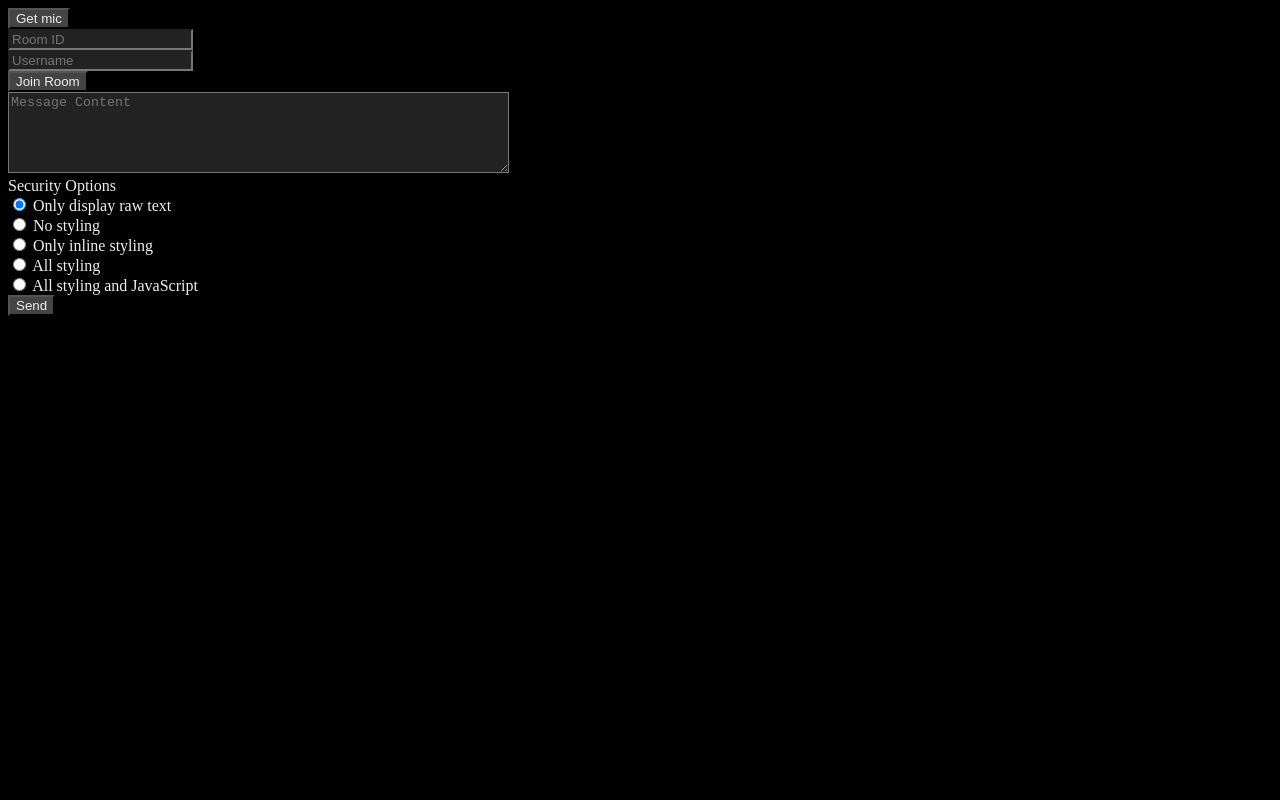
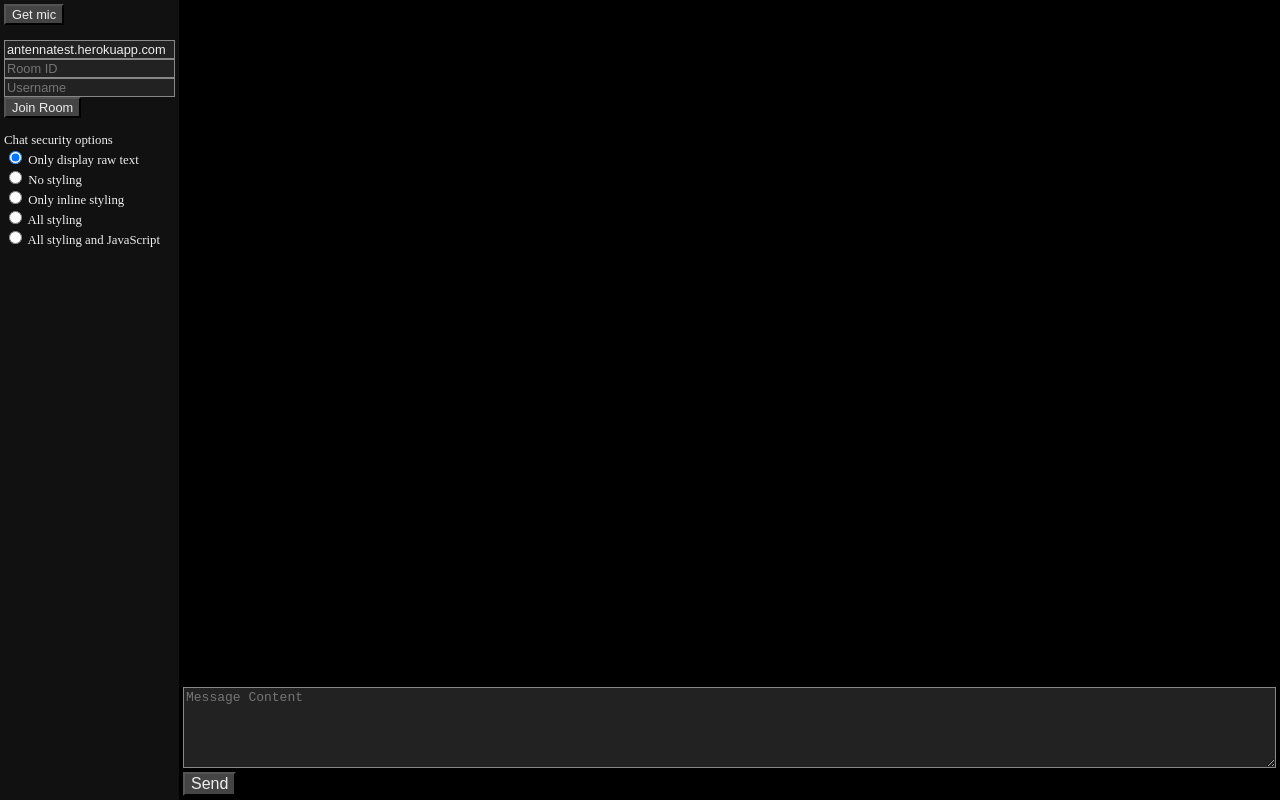
Before and after one commit to antenna-p2p/antenna-client, a plain HTML site: page client/index.html in a window 1280 px wide. Drawn offline with nearby package versions, Linux system fonts and the light colour scheme; no server answers.

Commit message:
finalized frontend

```diff
--- a/client/css/stylesheet.css
+++ b/client/css/stylesheet.css
@@ -1,8 +1,23 @@
+/*
+ * variables
+ */
 :root {
 	--background: #000;
-	--background2: #222;
-	--background3: #444;
+	--background2: #111;
+	--background3: #222;
+	--background4: #444;
+	--highlight: #888;
 	--text-color: #eee; /* low contrast #ccc high contrast #fff */
+	--font-size: 1rem;
+	--font-size-large: 2rem;
+	--font-size-small: .8rem;
+}
+
+/*
+ * global changes (like to style elements in general)
+ */
+* {
+	box-sizing: border-box;
 }
 
 body, textarea, input, button {
@@ -10,15 +25,64 @@ body, textarea, input, button {
 }
 body {
 	background-color: var(--background);
+	margin: 0;
+	width: 100vw;
+	height: 100vh;
+	font-size: var(font-size);
+}
+textarea, input, button {
+	color: var(--text-color);
+	font-size: inherit;
 }
 textarea, input {
+	background-color: var(--background3);
+	border: solid 1px var(--highlight);
+	font-size: inherit;
+}
+button {
+	background-color: var(--background4);
+}
+
+/*
+ * quick styling
+ * these should probably be removed, it makes it harder to make custom ui styles
+ */
+.pad { padding: 4px; }
+
+.w100 { width: 100%; }
+.h100 { height: 100%; }
+
+.font-large { font-size: var(--font-size-large); }
+.font-normal { font-size: var(--font-size); }
+.font-small { font-size: var(--font-size-small); }
+
+.flex { display: flex; }
+.flex.column { flex-direction: column; }
+.flex.row { flex-direction: row; }
+.flex.just-start { justify-content: flex-start; }
+.flex.just-end { justify-content: flex-end; }
+.flex.just-center { justify-content: center; }
+.flex.just-space-between { justify-content: space-between; }
+.flex.just-space-around { justify-content: space-around; }
+.flex.just-space-evenly { justify-content: space-evenly; }
+.flex.align-start { align-items: flex-start; }
+.flex.align-end { align-items: flex-end; }
+.flex.align-center { align-items: center; }
+.flex.align-stretch { align-items: stretch; }
+.flex.align-baseline { align-items: baseline; }
+.flex > .grow { flex-grow: 1; }
+.flex > .shrink { flex-shrink: 1; }
+
+/*
+ * feature specific styling
+ */
+
+#roomWindow {
+	font-size: var(--font-size-small);
 	background-color: var(--background2);
 }
-button {
-	background-color: var(--background3);
-}
 
-.column {
+#msgContainer {
 
 }
 
@@ -35,3 +99,8 @@ button {
 .msg-frame {
 	width: 100%;
 }
+
+#msgContent {
+	resize: vertical;
+	width: 100%;
+}
--- a/client/index.html
+++ b/client/index.html
@@ -10,22 +10,22 @@
 </head>
 
 <body>
-	<main class="column">
-		<div>
+	<main class="flex row align-stretch w100 h100">
+		<div id="roomWindow" class="pad">
 			<form id="vc-form">
-				<button type="button" id="vc-getMic">Get mic</button><br>
-				<input type="text" name="Room Name" id="vc-roomId" placeholder="Room ID"><br>
-				<input type="text" name="Username" id="vc-name" placeholder="Username"><br>
+				<button type="button" id="vc-getMic">Get mic</button>
+			</form>
+			<br>
+			<form id="room-form">
+				<input type="text" name="Server IP" id="room-serverIp" placeholder="Server IP" value="antennatest.herokuapp.com"><br>
+				<input type="text" name="Room Name" id="room-id" placeholder="Room ID"><br>
+				<input type="text" name="Username" id="room-name" placeholder="Username"><br>
 				<button type="button" id="vc-joinRoom">Join Room</button>
 			</form>
-		</div>
-		<div>
-			<div id="msgContainer"></div>
-			<form id="createMsgForm">
-				<textarea rows="5" cols="60" name="msgContent" id="msgContent" placeholder="Message Content"></textarea>
-				<br>
-				<label form="createMsgForm" for="frameSandboxType">Security Options</label>
-				<div id="frameSandboxType">
+			<br>
+			<form id="msgSecurityForm">
+				<label form="msgSecurityForm" for="frameSandboxType">Chat security options</label>
+				<div id="frameSandboxType" class="font-small">
 					<input type="radio" name="sandboxType" id="radioFrameSandboxNone" data-value="none" checked>
 					<label form="createMsgForm" for="radioFrameSandboxNone">Only display raw text</label><br>
 					<input type="radio" name="sandboxType" id="radioFrameSandboxNoStyle" data-value="noStyle">
@@ -37,6 +37,12 @@
 					<input type="radio" name="sandboxType" id="radioFrameSandboxAll" data-value="all">
 					<label form="createMsgForm" for="radioFrameSandboxAll">All styling and JavaScript</label><br>
 				</div>
+			</form>
+		</div>
+		<div id="chatWindow" class="pad grow flex column just-end">
+			<div id="msgContainer" class="grow"></div>
+			<form id="createMsgForm">
+				<textarea rows="5" cols="60" name="msgContent" id="msgContent" placeholder="Message Content"></textarea>
 				<button type="submit" value="Send">Send</button>
 			</form>
 		</div>
```
